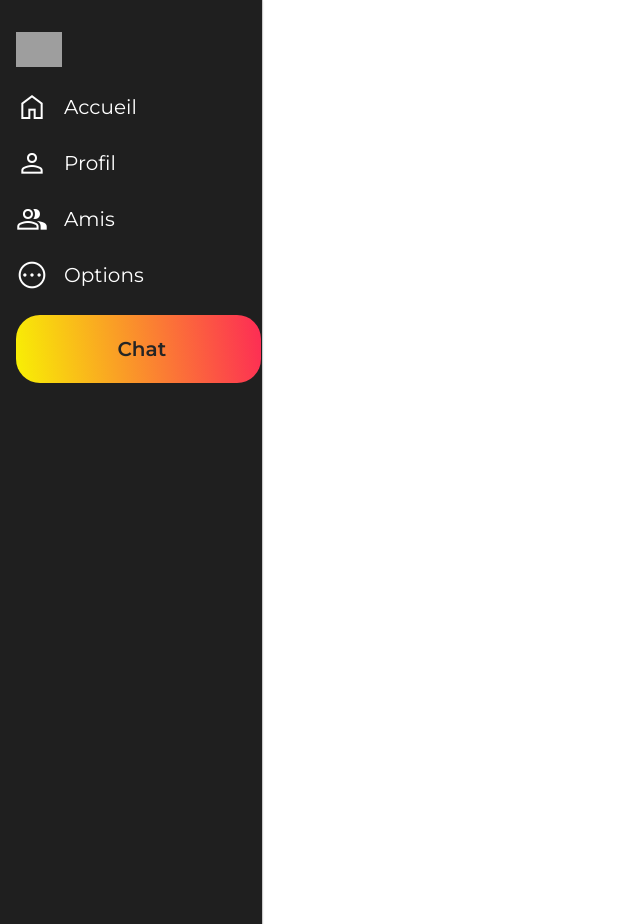
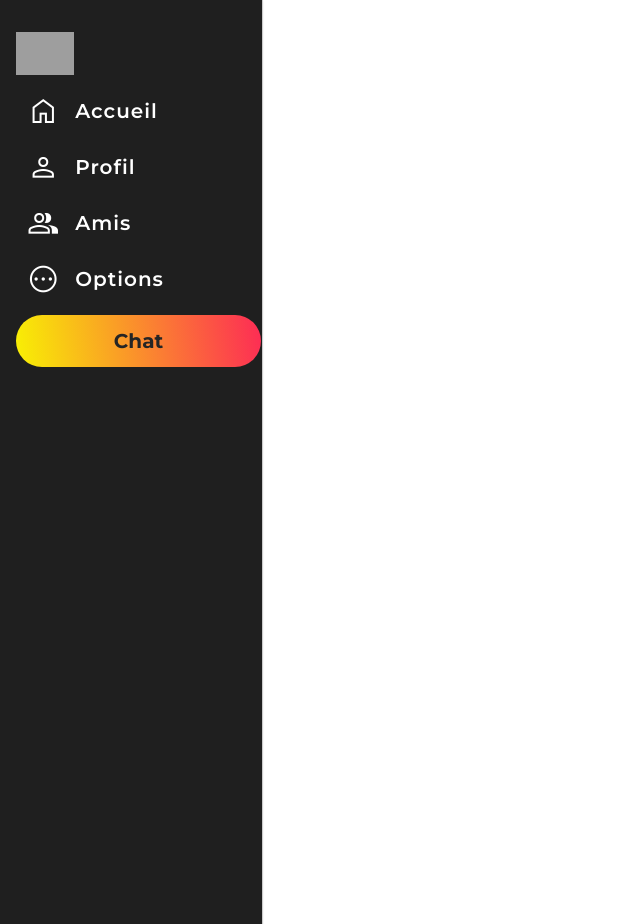
Before and after one commit to Bahsiik/Instachat, a PHP site: page /templates/toolbar.php in a window 1280 px wide. Shown: the whole page, without its empty margins (0-640 px from the left). Run offline with PHP 8.4, Linux system fonts and the light colour scheme; some libraries are stand-ins or nearby versions; grey boxes are pictures that could not be loaded.

Commit message:
feat: adjust font + hover on toolbar

```diff
--- a/static/styles/style.css
+++ b/static/styles/style.css
@@ -1,4 +1,4 @@
-@import url('https://fonts.googleapis.com/css?family=Montserrat:300,600,800');
+@import url('https://fonts.googleapis.com/css?family=Montserrat:300,600,700,800');
 
 :root {
 	--font: 'Montserrat', sans-serif;
--- a/static/styles/toolbar.css
+++ b/static/styles/toolbar.css
@@ -1,117 +1,106 @@
-
-@import url('https://fonts.googleapis.com/css?family=Montserrat:400,800');
 @import url('https://fonts.googleapis.com/css2?family=Material+Symbols+Outlined:opsz,wght,FILL,GRAD@20..48,100..700,0..1,-50..200');
 
 .toolbar_container {
+    align-items: flex-start;
+    background-color: #1f1f1f;
+    border-right: 1px solid #ccc;
+    box-shadow: 0 1px 2px rgba(0, 0, 0, 0.1);
+    display: flex;
+    flex-direction: column;
+    font-family: 'Montserrat', sans-serif;
+    gap: 1rem;
+    height: 100%;
+    left: 0;
+    padding: 2rem 1rem;
     position: fixed;
     top: 0;
-    left: 0;
     width: 18%;
-    height: 100%;
-    background-color: #1f1f1f;
     z-index: 100;
-    border-right: 1px solid #ccc;
-    box-shadow: 0 1px 2px rgba(0, 0, 0, 0.1);
-    font-family: 'Montserrat', sans-serif;
-    padding: 2rem 1rem;
-
-    display: flex;
-    flex-direction: column;
-    align-items: flex-start;
-    gap: 1.5rem;
 }
 
 .toolbar_item {
+    align-items: center;
+    border-radius: 24px;
     display: flex;
+    flex: none;
     flex-direction: row;
-    justify-content: center;
-    align-items: center;
+    flex-grow: 0;
     gap: 1rem;
-
-
-    border-radius: 24px;
-
-    flex: none;
+    justify-content: flex-start;
     order: 1;
-    flex-grow: 0;
+    transition: all 0.2s;
+    padding: 0.5rem 0.7rem;
+    cursor: pointer;
+    width: 225px;
 }
 
-.toolbar_item a {
-    width: 52px;
+.toolbar_item:hover  {
+    background-color: rgba(140, 140, 140, 0.34);
+
+}
+
+.toolbar_item  {
+    color: #FFFFFF;
+    flex: none;
+    flex-grow: 0;
+    font-size: 20px;
+    font-style: normal;
+    font-weight: 600;
     height: 24px;
-
-    font-style: normal;
-    font-weight: 400;
-    font-size: 20px;
+    letter-spacing: 1px;
     line-height: 24px;
-
-
-    color: #FFFFFF;
-
-    flex: none;
     order: 1;
-    flex-grow: 0;
-
     text-decoration: none;
 }
 
 .toolbar_button {
+    align-items: center;
+    background: linear-gradient(261.29deg, #FD2B55 0%, #F8F004 99.69%);
+    border-radius: 30px;
     display: flex;
+    flex: none;
     flex-direction: row;
+    flex-grow: 0;
+    gap: 10px;
+    height: 2rem;
     justify-content: center;
-    align-items: center;
+    order: 1;
     padding: 10px;
-    gap: 10px;
-
     width: 225px;
-    height: 48px;
-
-    background: linear-gradient(261.29deg, #FD2B55 0%, #F8F004 99.69%);
-    border-radius: 24px;
-
-    flex: none;
-    order: 1;
-    flex-grow: 0;
 }
 
-.toolbar_button a {
-    width: 42px;
-    height: 20px;
 
 
+.toolbar_button a {
+    align-items: flex-start;
+    color: #252525;
+    display: flex;
+    flex: none;
+    flex-grow: 0;
+    font-size: 20px;
     font-style: normal;
-    font-weight: 600;
-    font-size: 20px;
-    line-height: 20px;
-
-    display: flex;
-    align-items: center;
-
-    color: #252525;
-
-    flex: none;
+    font-weight: 700;
     order: 0;
-    flex-grow: 0;
-
     text-decoration: none;
 }
 
 
+
+
 /* Logo */
 img {
-    width: 20%;
     height: fit-content;
     object-fit: contain;
+    width: 25%;
 }
 
 
 /* Icon CSS */
- .material-symbols-outlined {
-     font-variation-settings:
-             'FILL' 0,
-             'wght' 400,
-             'GRAD' 0,
-             'opsz' 48;
-     color: #FFFFFF;
-     font-size: 2rem;
- }
+.material-symbols-outlined {
+    color: #FFFFFF;
+    font-size: 2rem;
+    font-variation-settings: 'FILL' 0,
+    'wght' 400,
+    'GRAD' 0,
+    'opsz' 48;
+}
--- a/templates/toolbar.php
+++ b/templates/toolbar.php
@@ -3,22 +3,22 @@ $css = ['toolbar.css'];
 ?>
     <div class="toolbar_container">
         <img src="../static/images/logo-default-theme" alt="logo">
-        <div class="toolbar_item">
+        <a class="toolbar_item" href="">
             <span class="material-symbols-outlined">home</span>
-            <a href="">Accueil</a>
-        </div>
-        <div class="toolbar_item">
+            Accueil
+        </a>
+        <a class="toolbar_item" href="">
             <span class="material-symbols-outlined">person</span>
-            <a href="">Profil</a>
-        </div>
-        <div class="toolbar_item">
+            Profil
+        </a>
+        <a class="toolbar_item" href="">
             <span class="material-symbols-outlined">group</span>
-            <a href="">Amis</a>
-        </div>
-        <div class="toolbar_item">
+            Amis
+        </a>
+        <a class="toolbar_item" href="">
             <span class="material-symbols-outlined">pending</span>
-            <a href="">Options</a>
-        </div>
+            Options
+        </a>
         <div class="toolbar_button">
             <a href="">Chat</a>
         </div>
```
